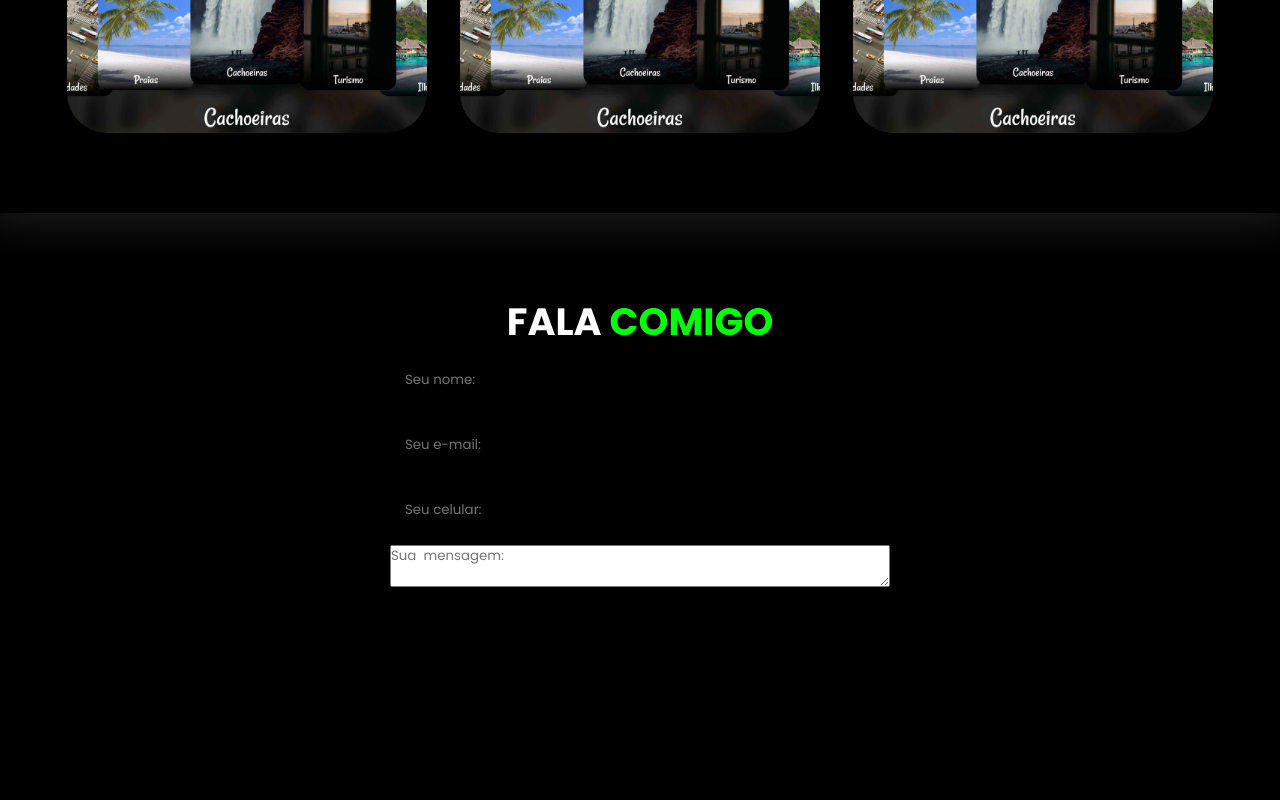
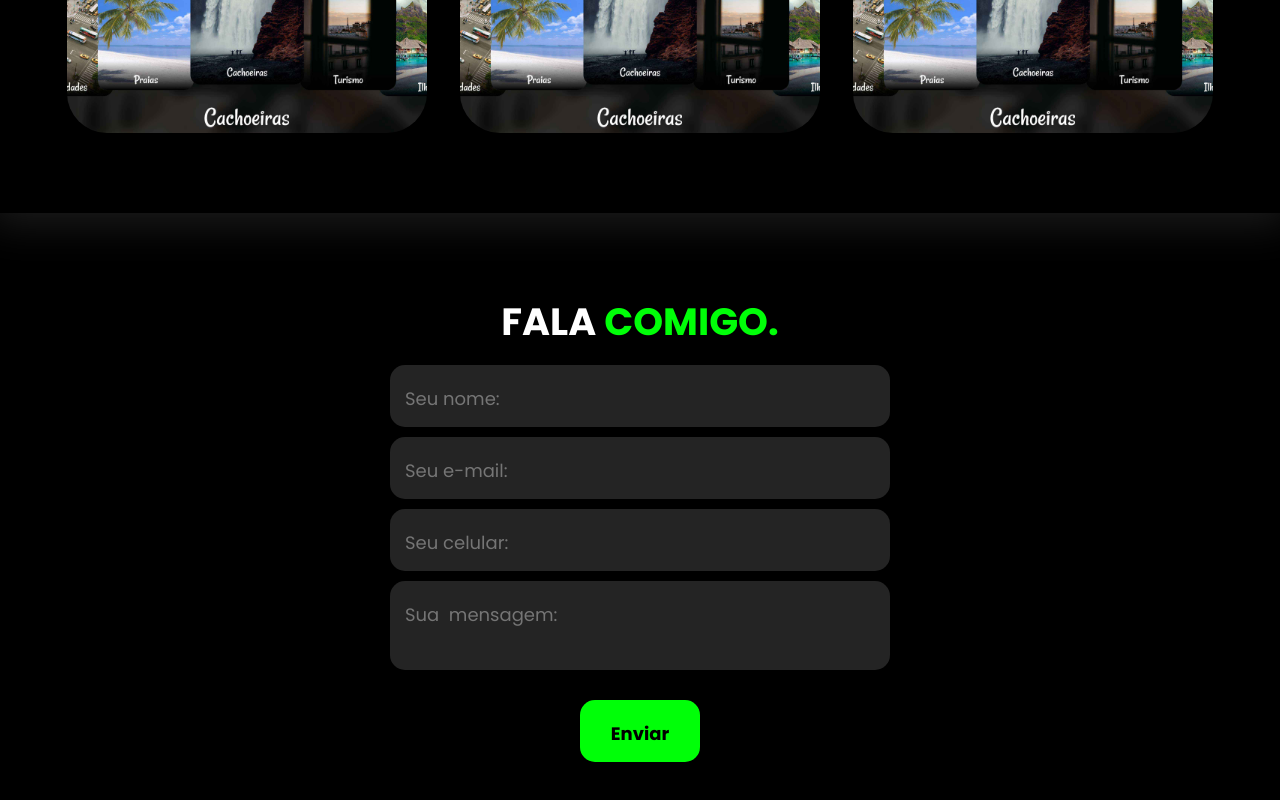
Before and after one commit to dgsales7/portfolio_teste, a plain HTML site: page index.html in a window 1280 px wide. Shown: the part 2532-3332 px from the top of the page. Before the commit the page ends 3264 px from the top, so only its background shows below. Drawn offline with nearby package versions, Linux system fonts and the light colour scheme.

Commit message:
commit alteração

```diff
--- a/index.html
+++ b/index.html
@@ -148,7 +148,7 @@
 
         <section class="formulario">
             <div class="interface">
-                <h2 class="titulo">FALA <span>COMIGO</span></h2>
+                <h2 class="titulo">FALA <span>COMIGO.</span></h2>
                 <form action="">
                 <input type="text" class="seuNome" placeholder="Seu nome:">
                 <input type="text" class="seuEmail" placeholder="Seu e-mail:">
--- a/style.css
+++ b/style.css
@@ -41,7 +41,7 @@ h2.titulo span {
     color: #00FF08;
 }
 
-button:hover {
+button:hover, form .btn-enviar input:hover {
     box-shadow: 0px 0px 8px#00ff08;
     transform: scale(1.05);
 
@@ -251,7 +251,7 @@ section.portfolio .flex {
 
 }
 
-/*ESTILO DO FO RMULÁRIO DE CONTATO */
+/*ESTILO DO FORMULÁRIO DE CONTATO */
     section.formulario{
       padding: 80px 4%;
     }
@@ -263,18 +263,41 @@ form{
     justify-content: center;
     flex-direction: column;
     gap: 10px;
+    margin-top: 15px;
 }
 
-form input{
+form input, form textarea{
     width: 100%;
-    background-color: #00000032;
+    background-color: #242424;
     border: 0;
     outline: 0;
     padding: 20px 15px 15px;
+    border-radius: 15PX;
+    color: #fff;
+    font-size: 18px;
 }
 
+form textarea{
+    resize: none;
+    max-height: 150px;
+}
 
-f @media screen and (max-width:1020px) {
+form .btn-enviar{
+    margin-top: 20px;
+    text-align: center;
+}
+
+form .btn-enviar input{
+    width: 120px;
+    background-color: #00FF08;
+    color:#000;
+    font-weight: 700;
+    cursor: pointer;
+    transition: .2s;
+
+}
+
+ @media screen and (max-width:1020px) {
 
     /* CLASSES GERAIS */
     .flex {
```
